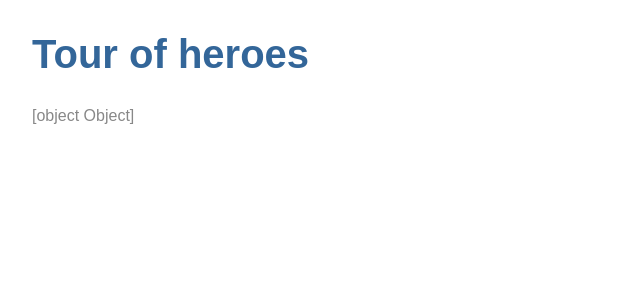
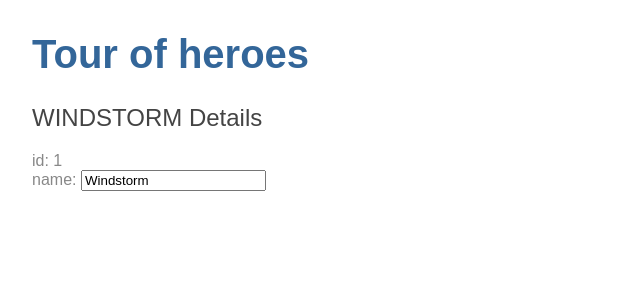
Before and after one commit to BILLthebuilder/angular-tour-of-heroes, an Angular app: page / in a window 1280 px wide. Shown: the top 300 px of the page, without its empty margins (0-640 px from the left). Built offline with nearby package versions, Linux system fonts and the light colour scheme.

Commit message:
template  displays hero with two way databinding

```diff
--- a/src/app/heroes/heroes.component.html
+++ b/src/app/heroes/heroes.component.html
@@ -1 +1,7 @@
-{{hero}}
+<h2>{{hero.name | uppercase}} Details</h2>
+<div><span>id: </span>{{hero.id}}</div>
+<div>
+  <label>name:
+    <input [(ngModel)]="hero.name" placeholder="name"/>
+  </label>
+</div>
```
